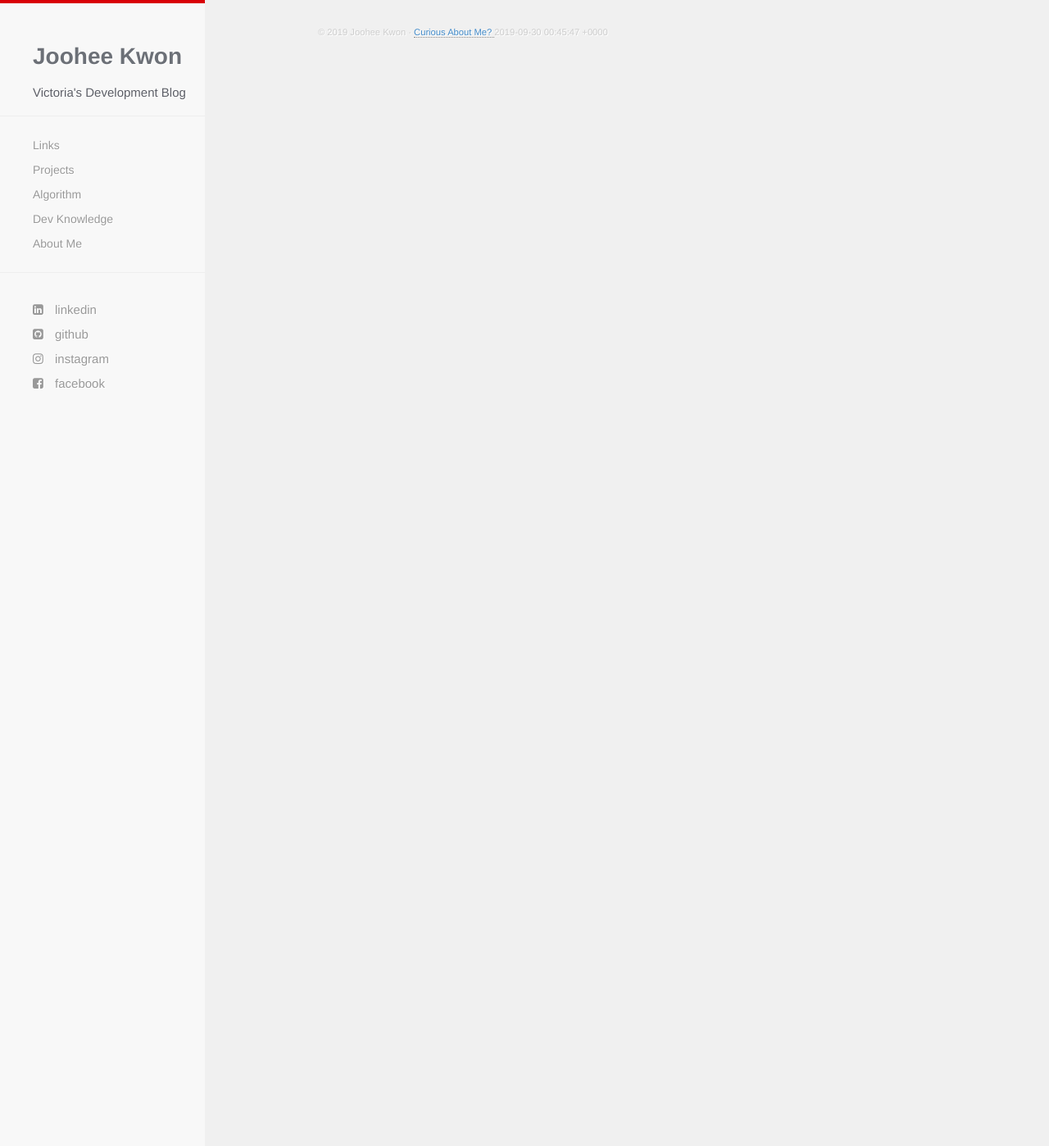
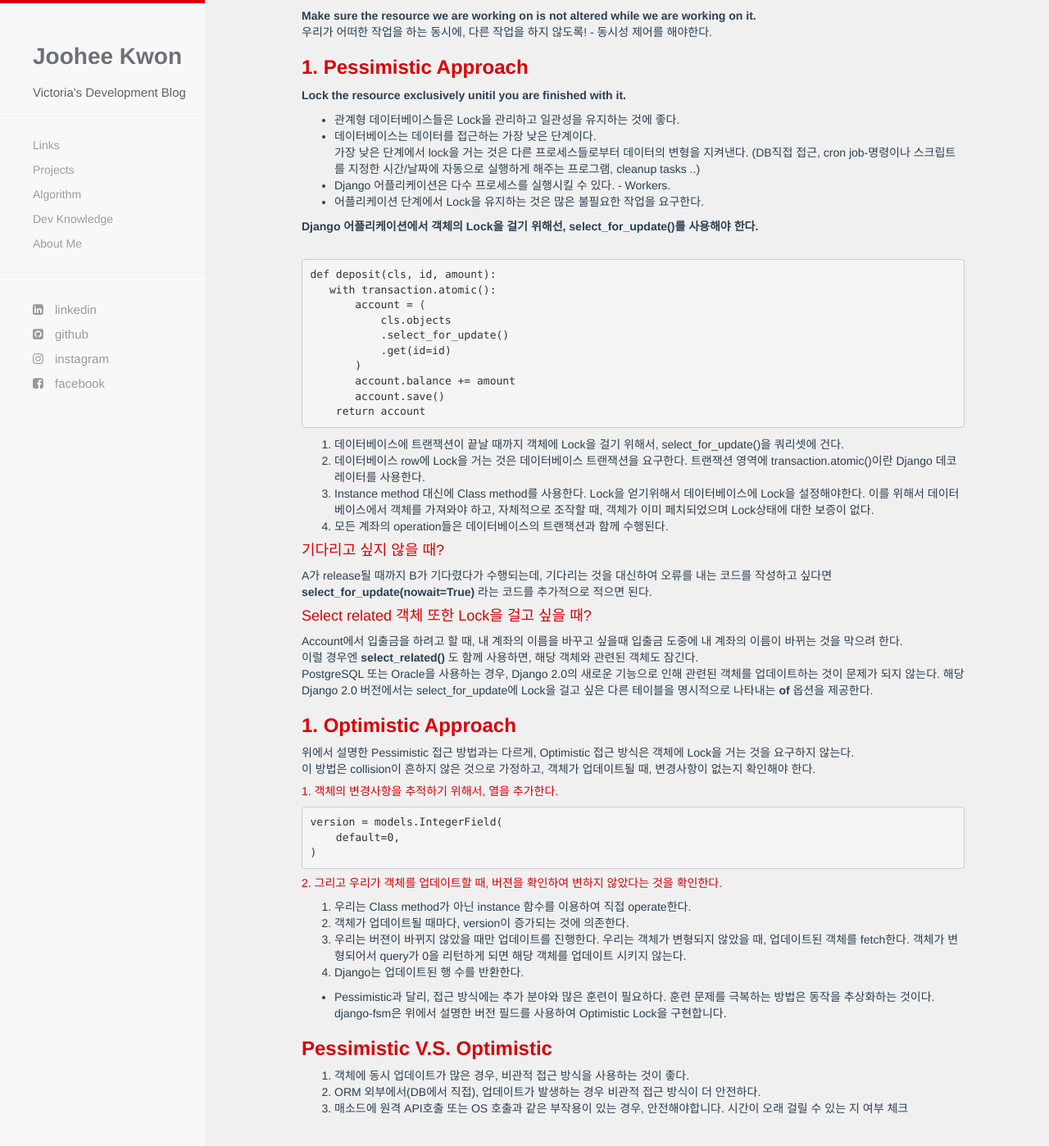
Before and after one commit to victoriagjh/victoriagjh.github.io, a Jekyll site: the page built from developKnowledge/2019-09-25-Django와 비동기 프로그래밍.markdown, in a window 1280 px wide and 1400 px high, scrolled down 890 px. Shown: the whole window at 82% size. Built offline with Jekyll 4.4.1, drawn with Linux system fonts in a browser that asks for light colours; nearby versions of some CDN libraries.

Commit message:
wirte django-비동기 프로그래밍 review

```diff
--- a/_posts/2019-09-20-10942-팰린드롬?.markdown
+++ b/_posts/2019-09-20-10942-팰린드롬?.markdown
@@ -33,7 +33,7 @@ UCI 프로그램을 연장하고 알고리즘 스터디를 열었다. 이전에
 <br>
 
 ### `Code`
-{% highlight ruby %}
+{% highlight c++ %}
 #include <iostream>
 using namespace std;
 int n;
--- a/_posts/2019-09-28-9461-파도반 수열.markdown
+++ b/_posts/2019-09-28-9461-파도반 수열.markdown
@@ -21,7 +21,7 @@ categories: algorithm
 <br>
 
 ### `Code`
-{% highlight ruby %}
+{% highlight c++ %}
 #include <iostream>
 using namespace std;
 int t;
--- a/developKnowledge/2019-09-25-Django와 비동기 프로그래밍.markdown
+++ b/developKnowledge/2019-09-25-Django와 비동기 프로그래밍.markdown
@@ -34,3 +34,70 @@ WSGI Server는 많은 request를 다룰 수 있도록 설계되었다. framework
 Django의 경우, 단순히 manage.py runserver로 배포하면 안된다는 뜻이다.<br>
 WSGI는 python web의 개발 속도를 올려준다. <br>
 <br>
+
+## `Concurrency Problem`
+**Make sure the resource we are working on is not altered while we are working on it.** <br>
+우리가 어떠한 작업을 하는 동시에, 다른 작업을 하지 않도록! - 동시성 제어를 해야한다. <br>
+### 1. Pessimistic Approach
+**Lock the resource exclusively unitil you are finished with it.** <br>
+* 관계형 데이터베이스들은 Lock을 관리하고 일관성을 유지하는 것에 좋다. <br>
+* 데이터베이스는 데이터를 접근하는 가장 낮은 단계이다. <br>
+  가장 낮은 단계에서 lock을 거는 것은 다른 프로세스들로부터 데이터의 변형을 지켜낸다. (DB직접 접근, cron job-명령이나 스크립트를 지정한 시간/날짜에 자동으로 실행하게 해주는 프로그램, cleanup tasks ..) <br>
+* Django 어플리케이션은 다수 프로세스를 실행시킬 수 있다. - Workers. <br>
+* 어플리케이션 단계에서 Lock을 유지하는 것은 많은 불필요한 작업을 요구한다. <br>
+
+**Django 어플리케이션에서 객체의 Lock을 걸기 위해선, select_for_update()를 사용해야 한다.** <br>
+<br>
+{% highlight python %}
+def deposit(cls, id, amount):
+   with transaction.atomic():
+       account = (
+           cls.objects
+           .select_for_update()
+           .get(id=id)
+       )
+       account.balance += amount
+       account.save()
+    return account
+{% endhighlight %}
+
+1. 데이터베이스에 트랜잭션이 끝날 때까지 객체에 Lock을 걸기 위해서, select_for_update()을 쿼리셋에 건다.
+2. 데이터베이스 row에 Lock을 거는 것은 데이터베이스 트랜잭션을 요구한다.
+  트랜잭션 영역에 transaction.atomic()이란 Django 데코레이터를 사용한다.
+3. Instance method 대신에 Class method를 사용한다.
+  Lock을 얻기위해서 데이터베이스에 Lock을 설정해야한다. 이를 위해서 데이터베이스에서 객체를 가져와야 하고, 자체적으로 조작할 때, 객체가 이미 페치되었으며 Lock상태에 대한 보증이 없다.
+4. 모든 계좌의 operation들은 데이터베이스의 트랜잭션과 함께 수행된다.
+
+#### 기다리고 싶지 않을 때?
+A가 release될 때까지 B가 기다렸다가 수행되는데, 기다리는 것을 대신하여 오류를 내는 코드를 작성하고 싶다면 **select_for_update(nowait=True)** 라는 코드를 추가적으로 적으면 된다. <br>
+#### Select related 객체 또한 Lock을 걸고 싶을 때?
+Account에서 입출금을 하려고 할 때, 내 계좌의 이름을 바꾸고 싶을때 입출금 도중에 내 계좌의 이름이 바뀌는 것을 막으려 한다. <br>
+이럴 경우엔 **select_related()** 도 함께 사용하면, 해당 객체와 관련된 객체도 잠긴다. <br>
+PostgreSQL 또는 Oracle을 사용하는 경우, Django 2.0의 새로운 기능으로 인해 관련된 객체를 업데이트하는 것이 문제가 되지 않는다. 해당 Django 2.0 버전에서는 select_for_update에 Lock을 걸고 싶은 다른 테이블을 명시적으로 나타내는 **of** 옵션을 제공한다. <br>
+
+### 1. Optimistic Approach
+위에서 설명한 Pessimistic 접근 방법과는 다르게, Optimistic 접근 방식은 객체에 Lock을 거는 것을 요구하지 않는다. <br>
+이 방법은 collision이 흔하지 않은 것으로 가정하고, 객체가 업데이트될 때, 변경사항이 없는지 확인해야 한다. <br>
+
+##### 1. 객체의 변경사항을 추적하기 위해서, 열을 추가한다. <br>
+{% highlight python %}
+version = models.IntegerField(
+    default=0,
+)
+{% endhighlight %}
+
+##### 2. 그리고 우리가 객체를 업데이트할 때, 버젼을 확인하여 변하지 않았다는 것을 확인한다.
+
+1. 우리는 Class method가 아닌 instance 함수를 이용하여 직접 operate한다.
+2. 객체가 업데이트될 때마다, version이 증가되는 것에 의존한다.
+3. 우리는 버젼이 바뀌지 않았을 때만 업데이트를 진행한다.
+  우리는 객체가 변형되지 않았을 때, 업데이트된 객체를 fetch한다. 객체가 변형되어서 query가 0을 리턴하게 되면 해당 객체를 업데이트 시키지 않는다.
+4. Django는 업데이트된 행 수를 반환한다.
+
+* Pessimistic과 달리, 접근 방식에는 추가 분야와 많은 훈련이 필요하다.
+훈련 문제를 극복하는 방법은 동작을 추상화하는 것이다. django-fsm은 위에서 설명한 버전 필드를 사용하여 Optimistic Lock을 구현합니다.
+
+### Pessimistic V.S. Optimistic
+1. 객체에 동시 업데이트가 많은 경우, 비관적 접근 방식을 사용하는 것이 좋다.
+2. ORM 외부에서(DB에서 직접), 업데이트가 발생하는 경우 비관적 접근 방식이 더 안전하다.
+3. 매소드에 원격 API호출 또는 OS 호출과 같은 부작용이 있는 경우, 안전해야합니다. 시간이 오래 걸릴 수 있는 지 여부 체크
```
